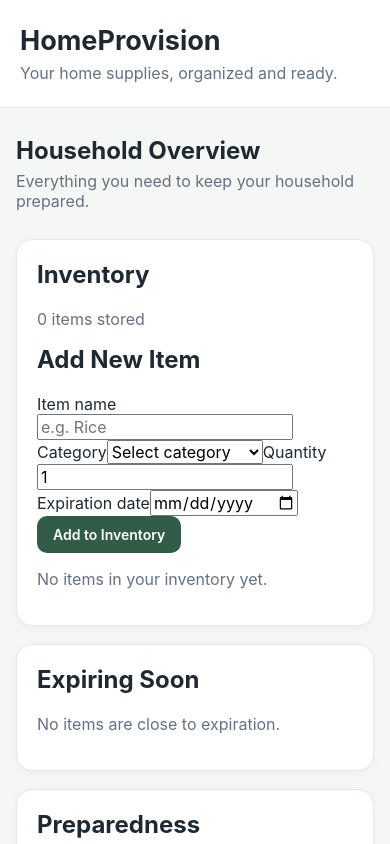
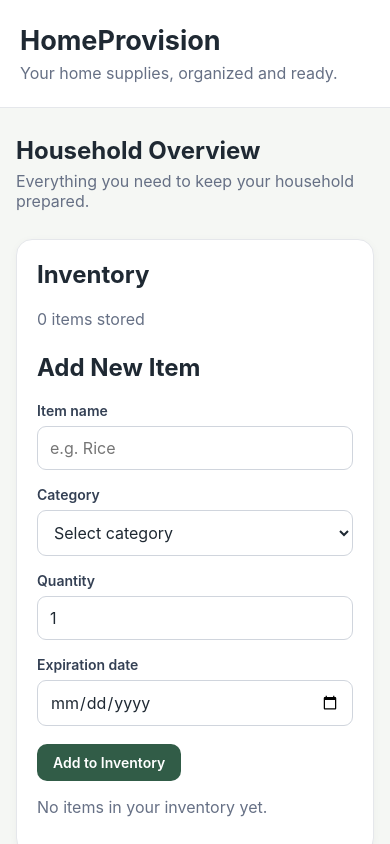
Before and after one commit to deysemenezes13-rgb/homeprovision, a React (Vite) app: page / in a window 390 px wide. Shown: the top 844 px of the page. Built offline with nearby package versions, Linux system fonts and the light colour scheme.

Commit message:
Add inventory list and expiration status tracking

```diff
--- a/src/App.tsx
+++ b/src/App.tsx
@@ -3,6 +3,7 @@ import './App.css'
 import AddItemForm from './components/AddItemForm'
 import type { InventoryItem } from './types/InventoryItem'
 import InventoryList from './components/InventoryList'
+
 
 function App() {
 
--- /dev/null
+++ b/src/components/AddItemForm.css
@@ -0,0 +1,44 @@
+.add-item-form {
+  margin-top: 24px;
+}
+
+.form-grid {
+  display: grid;
+  grid-template-columns: 2fr 1.4fr 1fr 1.5fr;
+  gap: 16px;
+  margin-bottom: 18px;
+}
+
+.form-field {
+  display: flex;
+  flex-direction: column;
+  gap: 7px;
+}
+
+.form-field label {
+  font-size: 14px;
+  font-weight: 600;
+  color: #344054;
+}
+
+.form-field input,
+.form-field select {
+  width: 100%;
+  padding: 11px 12px;
+  border: 1px solid #d0d5dd;
+  border-radius: 9px;
+  background: white;
+  color: #1f2933;
+  outline: none;
+}
+
+.form-field input:focus,
+.form-field select:focus {
+  border-color: #315c47;
+}
+
+@media (max-width: 750px) {
+  .form-grid {
+    grid-template-columns: 1fr;
+  }
+}
--- a/src/components/AddItemForm.tsx
+++ b/src/components/AddItemForm.tsx
@@ -1,5 +1,6 @@
 import { useState } from 'react'
 import type { InventoryItem } from '../types/InventoryItem'
+import './AddItemForm.css'
 
 interface AddItemFormProps {
     onAddItem: (item: InventoryItem) => void
@@ -31,24 +32,29 @@ function AddItemForm({ onAddItem }: AddItemFormProps) {
     }
 
     return (
-        <form onSubmit={handleSubmit}>
+  <form className="add-item-form" onSubmit={handleSubmit}>
     <h2>Add New Item</h2>
 
-            <label>
-                Item name
+    <div className="form-grid">
+      <div className="form-field">
+        <label htmlFor="item-name">Item name</label>
         <input
+          id="item-name"
           type="text"
           placeholder="e.g. Rice"
           value={name}
           onChange={(event) => setName(event.target.value)}
+          required
         />
-            </label>
+      </div>
 
-            <label>
-                Category
+      <div className="form-field">
+        <label htmlFor="category">Category</label>
         <select
+          id="category"
           value={category}
           onChange={(event) => setCategory(event.target.value)}
+          required
         >
           <option value="">Select category</option>
           <option value="food">Food</option>
@@ -58,26 +64,31 @@ function AddItemForm({ onAddItem }: AddItemFormProps) {
           <option value="power">Power & Batteries</option>
           <option value="other">Other</option>
         </select>
-            </label>
+      </div>
 
-            <label>
-                Quantity
+      <div className="form-field">
+        <label htmlFor="quantity">Quantity</label>
         <input
+          id="quantity"
           type="number"
           min="1"
           value={quantity}
           onChange={(event) => setQuantity(Number(event.target.value))}
+          required
         />
-            </label>
+      </div>
 
-            <label>
-                Expiration date
+      <div className="form-field">
+        <label htmlFor="expiration-date">Expiration date</label>
         <input
+          id="expiration-date"
           type="date"
           value={expirationDate}
           onChange={(event) => setExpirationDate(event.target.value)}
+          required
         />
-            </label>
+      </div>
+    </div>
 
     <button type="submit">Add to Inventory</button>
   </form>
--- /dev/null
+++ b/src/components/InventoryList.css
@@ -0,0 +1,67 @@
+.inventory-list {
+  display: grid;
+  gap: 12px;
+  margin-top: 24px;
+}
+
+.inventory-item {
+  padding: 18px;
+  border: 1px solid #e5e7eb;
+  border-radius: 12px;
+  background: #f9faf9;
+}
+
+.item-header {
+  display: flex;
+  justify-content: space-between;
+  align-items: flex-start;
+  gap: 16px;
+}
+
+.item-header h3 {
+  margin: 0 0 5px;
+}
+
+.category {
+  color: #667085;
+  font-size: 14px;
+  text-transform: capitalize;
+}
+
+.item-details {
+  display: flex;
+  gap: 24px;
+  margin-top: 16px;
+  color: #475467;
+  font-size: 14px;
+}
+
+.status {
+  padding: 5px 10px;
+  border-radius: 20px;
+  font-size: 12px;
+  font-weight: 700;
+  white-space: nowrap;
+}
+
+.status.safe {
+  background: #e7f4ec;
+  color: #25603d;
+}
+
+.status.expiring-soon {
+  background: #fff3d6;
+  color: #8a5700;
+}
+
+.status.expired {
+  background: #fde8e7;
+  color: #a12b26;
+}
+
+@media (max-width: 600px) {
+  .item-details {
+    flex-direction: column;
+    gap: 5px;
+  }
+}
--- a/src/components/InventoryList.tsx
+++ b/src/components/InventoryList.tsx
@@ -1,24 +1,81 @@
 import type { InventoryItem } from '../types/InventoryItem'
+import './InventoryList.css'
 
 interface InventoryListProps {
   items: InventoryItem[]
 }
 
 function InventoryList({ items }: InventoryListProps) {
+  const getExpirationStatus = (expirationDate: string) => {
+    const today = new Date()
+    const expiration = new Date(`${expirationDate}T00:00:00`)
+
+    today.setHours(0, 0, 0, 0)
+
+    const differenceInMilliseconds =
+      expiration.getTime() - today.getTime()
+
+    const daysRemaining = Math.ceil(
+      differenceInMilliseconds / (1000 * 60 * 60 * 24)
+    )
+
+    if (daysRemaining < 0) {
+      return {
+        label: 'Expired',
+        className: 'expired',
+      }
+    }
+
+    if (daysRemaining <= 30) {
+      return {
+        label: 'Expiring Soon',
+        className: 'expiring-soon',
+      }
+    }
+
+    return {
+      label: 'Safe',
+      className: 'safe',
+    }
+  }
+
+  const formatDate = (date: string) => {
+    return new Date(`${date}T00:00:00`).toLocaleDateString('en-IE', {
+      day: '2-digit',
+      month: 'short',
+      year: 'numeric',
+    })
+  }
+
   if (items.length === 0) {
     return <p>No items in your inventory yet.</p>
   }
 
   return (
-    <div>
-      {items.map((item) => (
-        <div key={item.id}>
-          <h3>{item.name}</h3>
-          <p>Category: {item.category}</p>
-          <p>Quantity: {item.quantity}</p>
-          <p>Expires: {item.expirationDate}</p>
-        </div>
-      ))}
+    <div className="inventory-list">
+      {items.map((item) => {
+        const status = getExpirationStatus(item.expirationDate)
+
+        return (
+          <article className="inventory-item" key={item.id}>
+            <div className="item-header">
+              <div>
+                <h3>{item.name}</h3>
+                <span className="category">{item.category}</span>
+              </div>
+
+              <span className={`status ${status.className}`}>
+                {status.label}
+              </span>
+            </div>
+
+            <div className="item-details">
+              <span>Quantity: {item.quantity}</span>
+              <span>Expires: {formatDate(item.expirationDate)}</span>
+            </div>
+          </article>
+        )
+      })}
     </div>
   )
 }
```
Lines whose indentation alone changed are shown as unchanged.
